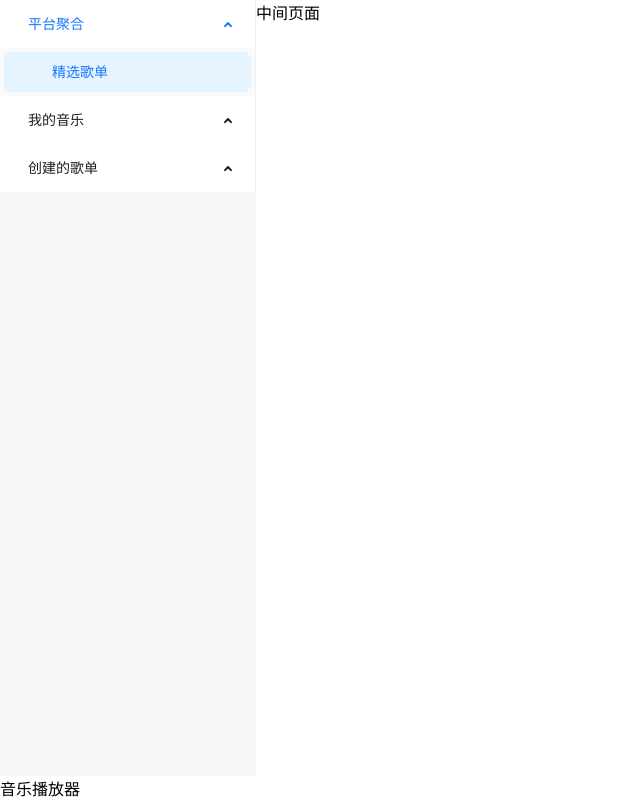
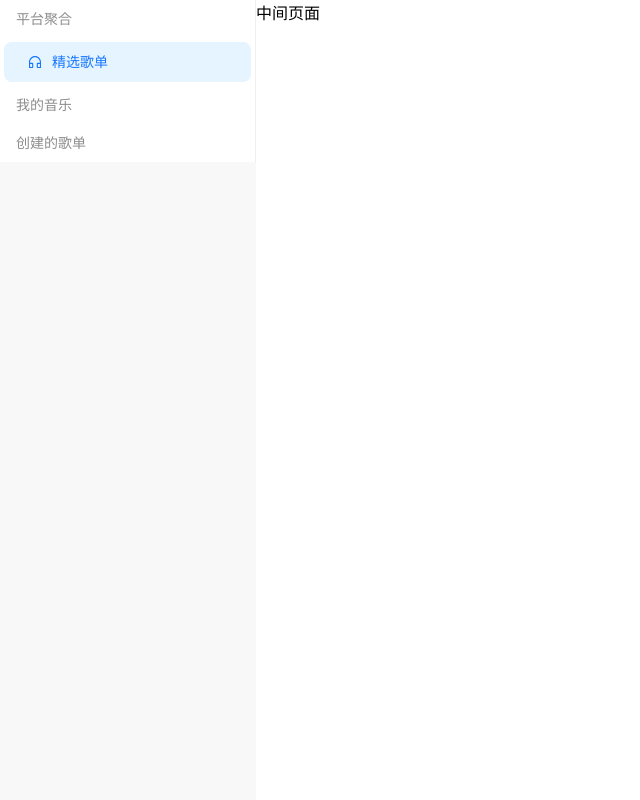
Before and after one commit to Stonewalling/FreeMusic, a React (Vite) app: page / in a window 1280 px wide. Shown: the whole page, without its empty margins (0-640 px from the left). Built offline with nearby package versions, Linux system fonts and the light colour scheme.

Commit message:
底部的音乐播放器和左侧菜单栏修改

```diff
--- /dev/null
+++ b/src/components/footer/index.tsx
@@ -0,0 +1,17 @@
+/*
+ * @Author: David
+ * @Date: 2023-06-06 14:10:22
+ * @LastEditTime: 2023-06-06 14:36:10
+ * @LastEditors: David
+ * @Description: 底部的组件
+ * @FilePath: /FreeMusic/src/components/footer/index.tsx
+ * 可以输入预定的版权声明、个性签名、空行等
+ */
+import MusicPlayer from "../musicPlay"
+export default function FooterMusic() {
+  return (
+    <div className="music-player-wrapper">
+      <MusicPlayer src="media/1.mp3"></MusicPlayer>
+    </div>
+  )
+}
--- a/src/components/leftMenu/changeMenu.tsx
+++ b/src/components/leftMenu/changeMenu.tsx
@@ -1,35 +1,46 @@
 /*
  * @Author: David
  * @Date: 2023-06-03 10:18:04
- * @LastEditTime: 2023-06-03 13:36:46
+ * @LastEditTime: 2023-06-06 15:52:02
  * @LastEditors: David
  * @Description: 增删左侧菜单栏
- * @FilePath: \music\src\components\leftMenu\changeMenu.tsx
+ * @FilePath: /FreeMusic/src/components/leftMenu/changeMenu.tsx
  * 可以输入预定的版权声明、个性签名、空行等
  */
-import { forwardRef, useImperativeHandle, useState } from "react"
+import { ReactElement, forwardRef, useImperativeHandle, useState } from "react"
+import { CustomerServiceOutlined } from "@ant-design/icons"
 import { Menu } from "antd"
-const { SubMenu } = Menu
 
 export interface MenuDataItem {
-  title: string
+  type?: string
+  label: string
   key: string
   children?: MenuDataItem[]
+  icon?: ReactElement
 }
 
-const initialMenuData: MenuDataItem[] = [
+let initialMenuData: MenuDataItem[] = [
   {
-    title: "平台聚合",
+    type: "group",
+    label: "平台聚合",
     key: "plate",
-    children: [{ title: "精选歌单", key: "plateForm" }],
+    children: [
+      {
+        label: "精选歌单",
+        key: "plateForm",
+        icon: <CustomerServiceOutlined rev={undefined} />,
+      },
+    ],
   },
   {
-    title: "我的音乐",
+    type: "group",
+    label: "我的音乐",
     key: "myMusic",
     children: [],
   },
   {
-    title: "创建的歌单",
+    type: "group",
+    label: "创建的歌单",
     key: "myMusicForm",
     children: [],
   },
@@ -69,15 +80,8 @@ const SidlerMenu = forwardRef<SidlerMenuRef, SidlerMenuProps>((props, ref) => {
       <Menu
         mode="inline"
         defaultOpenKeys={defaultOpenKeys}
-        defaultSelectedKeys={["plateForm"]}>
-        {menuData.map((menu) => (
-          <SubMenu key={menu.key} title={menu.title}>
-            {menu.children?.map((submenu) => (
-              <Menu.Item key={submenu.key}>{submenu.title}</Menu.Item>
-            ))}
-          </SubMenu>
-        ))}
-      </Menu>
+        defaultSelectedKeys={["plateForm"]}
+        items={initialMenuData}></Menu>
     </>
   )
 })
--- a/src/components/musicPlay/index.tsx
+++ b/src/components/musicPlay/index.tsx
@@ -1,13 +1,13 @@
 /*
  * @Author: David
  * @Date: 2023-05-30 21:25:18
- * @LastEditTime: 2023-05-30 21:35:03
+ * @LastEditTime: 2023-06-06 14:36:00
  * @LastEditors: David
  * @Description: 音乐播放器
- * @FilePath: \music\src\components\musicPlay\index.tsx
+ * @FilePath: /FreeMusic/src/components/musicPlay/index.tsx
  * 可以输入预定的版权声明、个性签名、空行等
  */
-
-export default function MusicPlayer() {
-  return <div className="music-player-wrapper">音乐播放器</div>
+import "./player"
+export default function MusicPlayer(props: { src: string }) {
+  return <music-player src={props.src}></music-player>
 }
--- /dev/null
+++ b/src/components/musicPlay/player.tsx
@@ -0,0 +1,61 @@
+/*
+ * @Author: David
+ * @Date: 2023-06-05 21:37:11
+ * @LastEditTime: 2023-06-06 16:47:08
+ * @LastEditors: David
+ * @Description: 音乐播放器对象
+ * @FilePath: /FreeMusic/src/components/musicPlay/player.tsx
+ * 可以输入预定的版权声明、个性签名、空行等
+ */
+import MusicPlayerMain from "./template"
+
+function createInvoker(callback: any) {
+  const invoker = (e: any) => invoker.value(e)
+  invoker.value = callback
+  return callback
+}
+
+class MusicPlayer extends HTMLElement {
+  audioElement: any
+  shadowRoot: ShadowRoot | null
+
+  constructor() {
+    super()
+    this.shadowRoot = this.attachShadow({ mode: "open" })
+    this.shadowRoot.innerHTML = MusicPlayerMain({ src: "" })
+    this.audioElement = this.shadowRoot.querySelector("#player")
+    this.shadowRoot
+      .querySelector("#play")
+      ?.addEventListener("click", () => this.play())
+    this.shadowRoot
+      .querySelector("#pause")
+      ?.addEventListener("click", () => this.pause())
+  }
+
+  static get observedAttributes() {
+    return ["src"]
+  }
+
+  attributeChangedCallback(name: string, oldValue: any, newValue: any) {
+    if (name === "src") {
+      // 数据发生改变，执行相应的操作
+      this.render(newValue)
+    }
+  }
+
+  render(data: any) {
+    // 渲染组件，使用传递的数据
+    const _audioElement = this.shadowRoot!.querySelector("#player")
+    _audioElement?.setAttribute("src", data)
+  }
+
+  play() {
+    this.audioElement.play()
+  }
+
+  pause() {
+    this.audioElement.pause()
+  }
+}
+
+customElements.define("music-player", MusicPlayer)
--- /dev/null
+++ b/src/components/musicPlay/template.ts
@@ -0,0 +1,23 @@
+/*
+ * @Author: David
+ * @Date: 2023-06-06 14:51:43
+ * @LastEditTime: 2023-06-06 16:47:31
+ * @LastEditors: David
+ * @Description: 模版文件
+ * @FilePath: /FreeMusic/src/components/musicPlay/template.ts
+ * 可以输入预定的版权声明、个性签名、空行等
+ */
+
+export default function MusicPlayerMain(props: { src: string }): string {
+  return `
+  <style>
+    /* 在这里添加样式 */
+    #player{
+    }
+  </style>
+  <audio id="player" controls src="${props.src}">
+  </audio>
+  <button id="play">播放</button>
+  <button id="pause">暂停</button>
+    `
+}
--- a/src/layouts/index.tsx
+++ b/src/layouts/index.tsx
@@ -2,8 +2,7 @@
 
 import LeftMenu from "@/components/leftMenu"
 import Main from "@/components/main"
-import MusicPlayer from "@/components/musicPlay"
-
+import FooterMusic from "@/components/footer"
 import "./index.scss"
 
 export default function Layout() {
@@ -16,7 +15,7 @@ export default function Layout() {
         <LeftMenu></LeftMenu>
         <Main></Main>
       </div>
-      <MusicPlayer></MusicPlayer>
+      <FooterMusic></FooterMusic>
     </div>
   )
 }
--- a/src/types/index.tsx
+++ b/src/types/index.tsx
@@ -20,7 +20,7 @@ export type MenuType = {
   label: string
   key: string
   icon: ReactNode
-  children: MenuType[]
+  items: MenuType[]
 }
 
 export enum StorageKeys {
```
Also changed, not shown: src/components/musicPlay/player.ts (deleted, +0 -72 lines), src/global.d.ts (+8 -2 lines), 1 other file (tests, documents, lock files or other folders).
